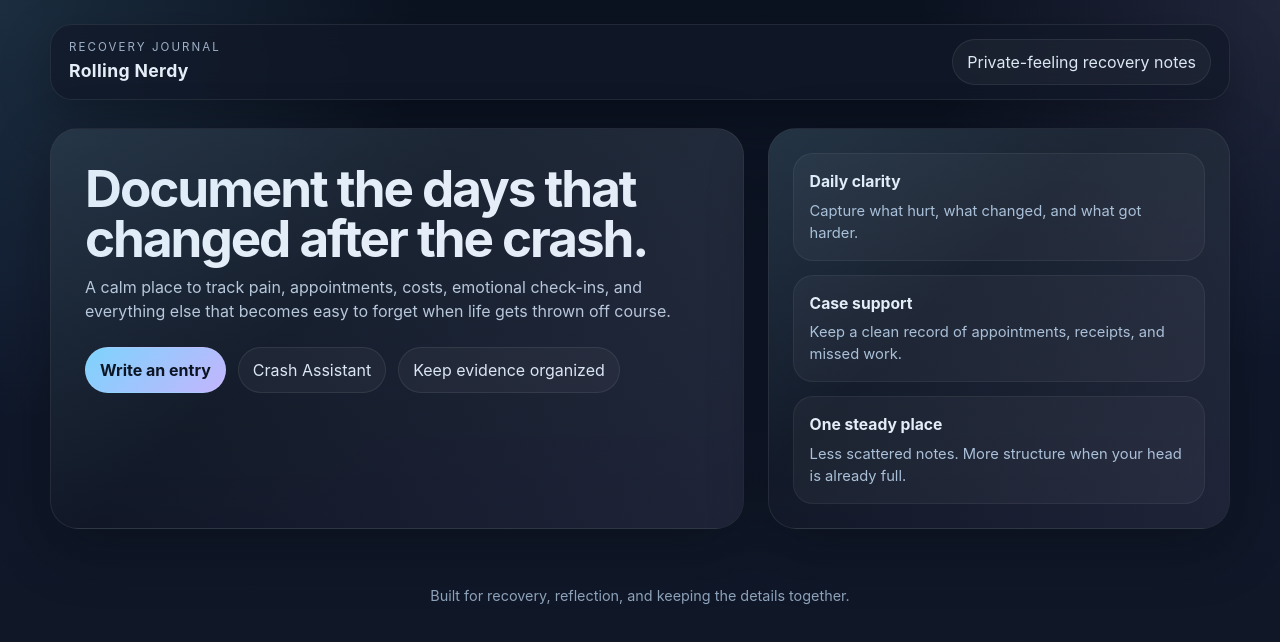
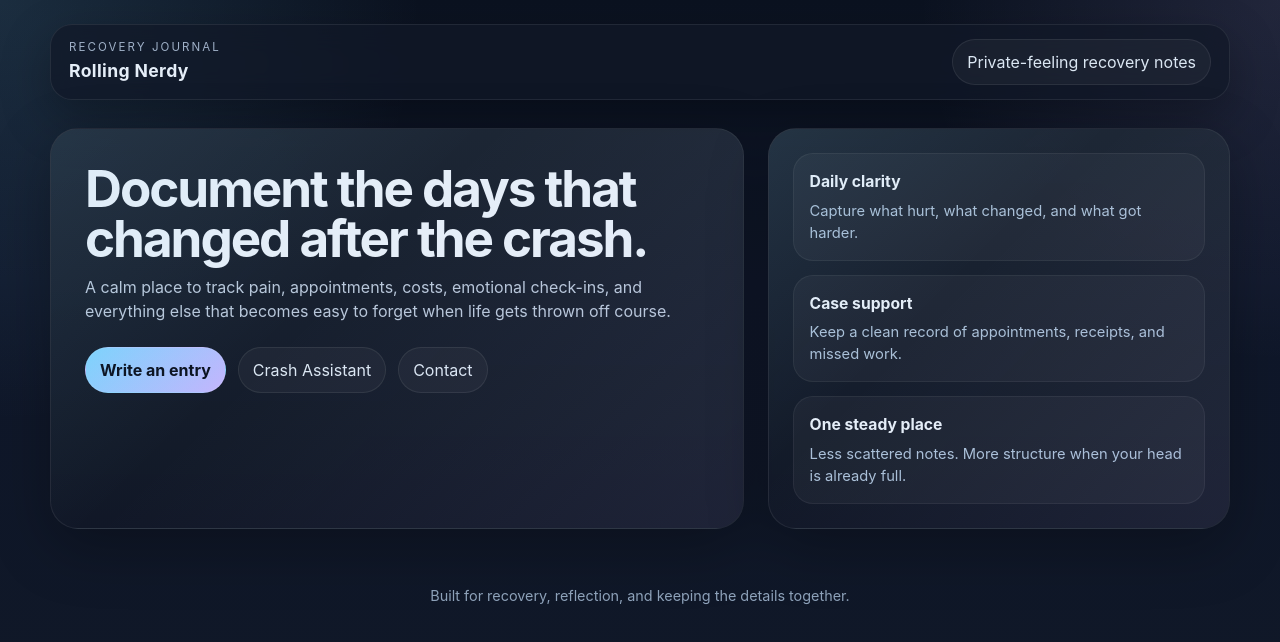
Before and after one commit to rtocastro/rollingnerdy, a React (Vite) app: page / in a window 1280 px wide. Shown: the top 642 px of the page. Built offline with nearby package versions, Linux system fonts and the light colour scheme; no server answers.

Commit message:
linked Contact page to main page

```diff
--- a/src/App.jsx
+++ b/src/App.jsx
@@ -24,7 +24,8 @@ function App() {
           <div className="hero-actions">
             <Link to="/journal" className="pill primary"> Write an entry</Link>
             <Link to="/CrashAssistant" className="pill">Crash Assistant</Link>
-            <div className="pill">Keep evidence organized</div>
+            <Link to="/Contact" className="pill">
+            Contact</Link>
           </div>
         </div>
 
```
